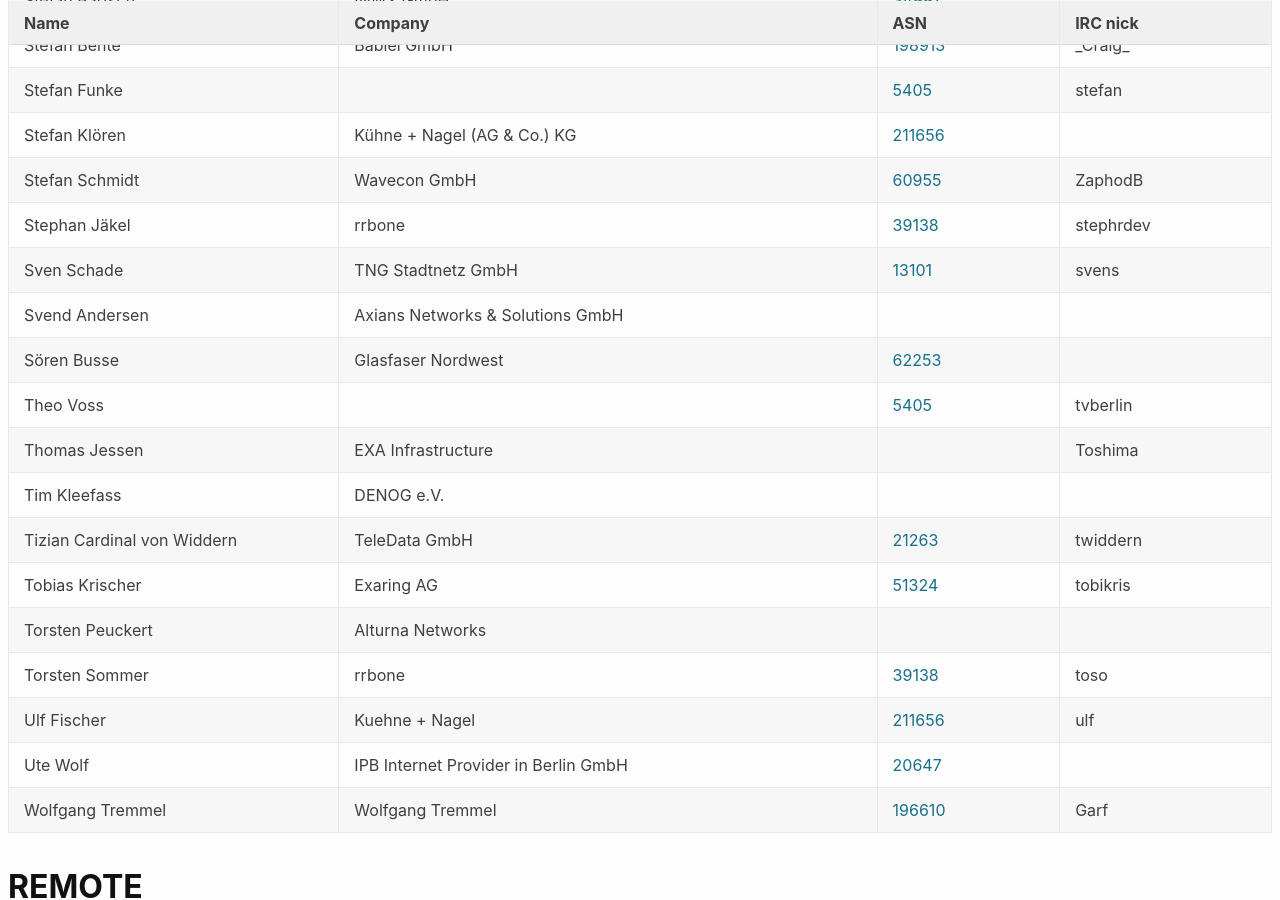
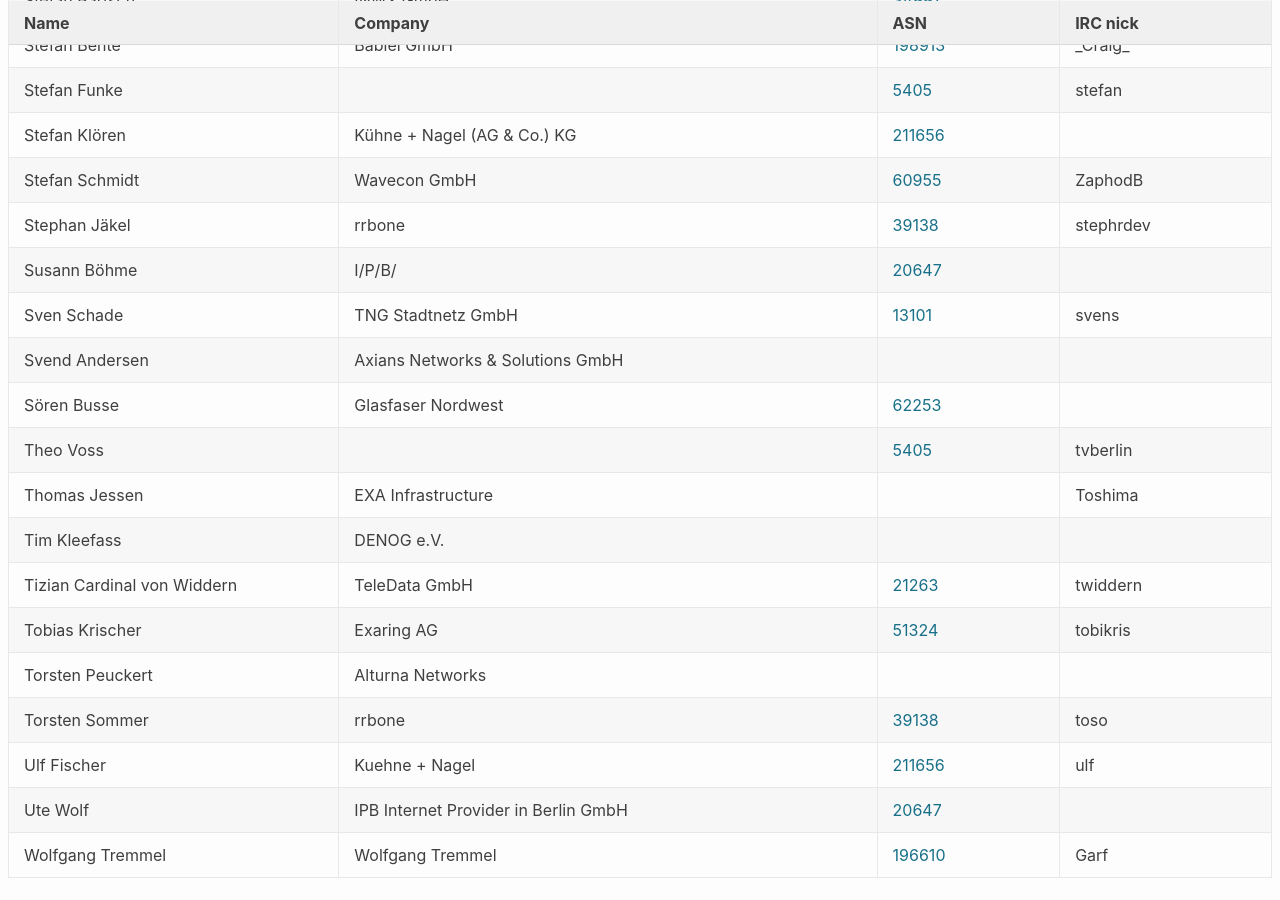
Before and after one commit to denog/pretix-attendeelist, a Jekyll site: the page built from denog15/index.md, in a window 1280 px wide and 900 px high, scrolled down 4834 px. Built offline with Jekyll 4.4.1, drawn with Linux system fonts in a browser that asks for light colours.

Commit message:
Latest data: Tue Aug 29 07:10:13 UTC 2023

```diff
--- a/_data/attendees_denog15_onsite.json
+++ b/_data/attendees_denog15_onsite.json
@@ -660,6 +660,12 @@
     "asn": "39138"
   },
   {
+    "name": "Susann Böhme",
+    "company": "I/P/B/",
+    "irc": null,
+    "asn": "20647"
+  },
+  {
     "name": "Svend Andersen",
     "company": "Axians Networks & Solutions GmbH",
     "irc": null,
```
